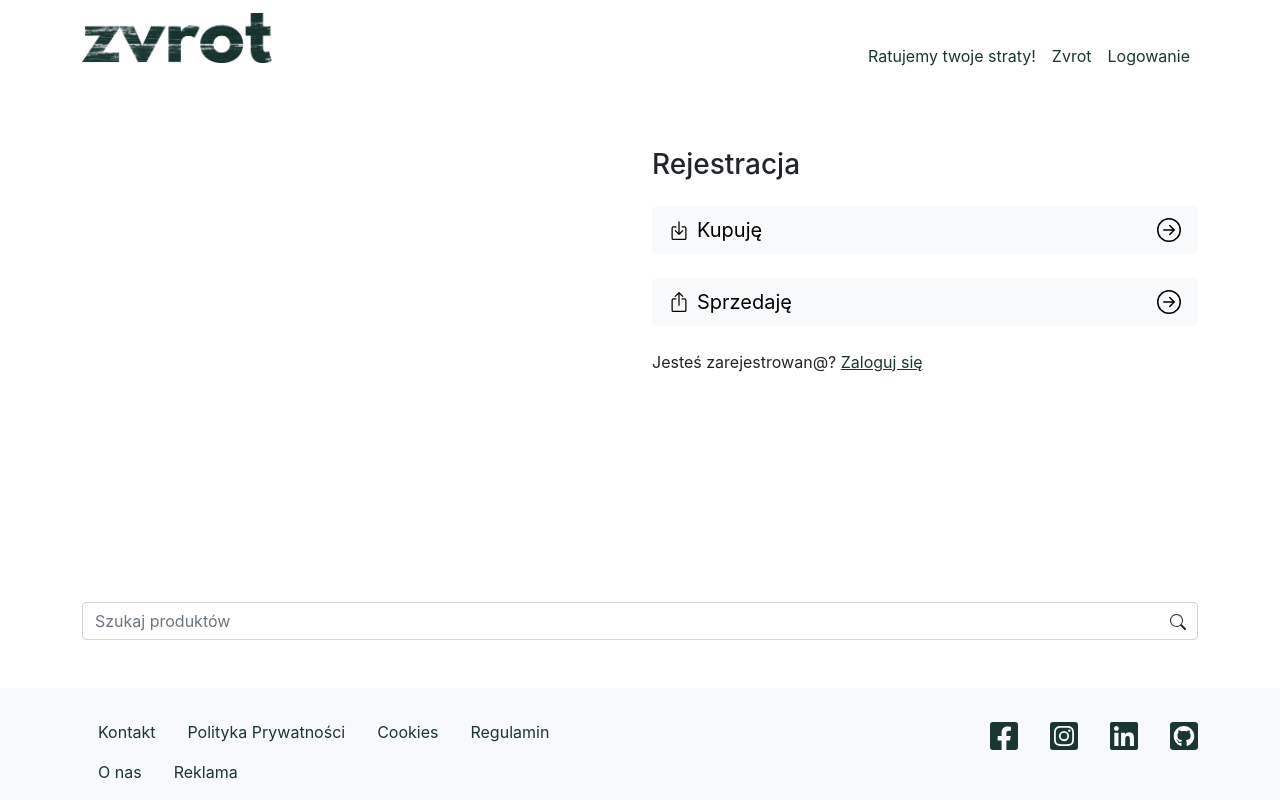
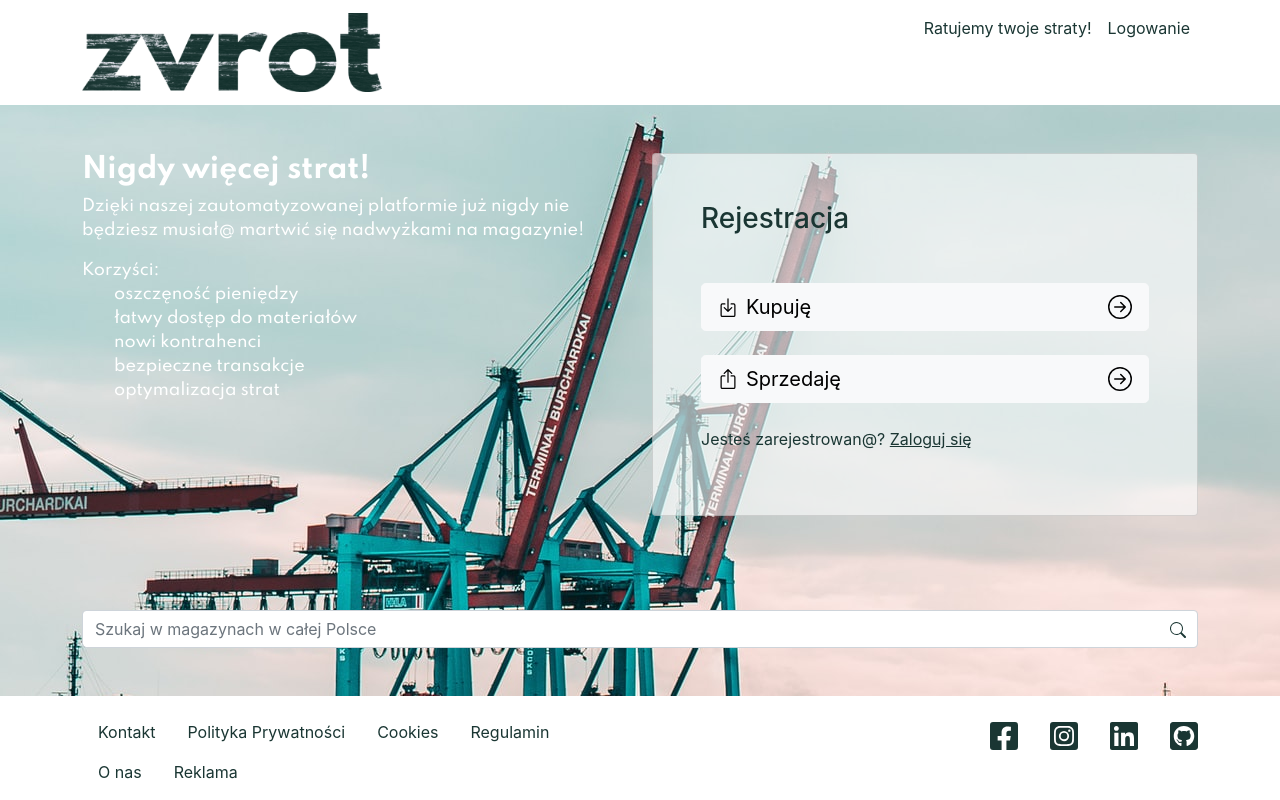
Before and after one commit to Motshe/zvrot, a React (Create React App) app in the folder zvrot/: page / in a window 1280 px wide. Built offline with nearby package versions, Linux system fonts and the light colour scheme.

Commit message:
feat: add hero

```diff
--- a/zvrot/public/index.html
+++ b/zvrot/public/index.html
@@ -27,6 +27,10 @@
     <title>ZVROT</title>
   </head>
   <body class="d-flex h-100 w-100 text-center bg-white text-dark">
+    <div class="bg-image">
+      <img src="assets/hero.jpg">
+      <span class="visually-hidden">https://unsplash.com/photos/pj4EUxBPsw4</span>
+    </div>
     <noscript>You need to enable JavaScript to run this app.</noscript>
     <div id="root" class="flex-column d-flex w-100"></div>
     <!--
--- a/zvrot/src/App.scss
+++ b/zvrot/src/App.scss
@@ -1,3 +1,4 @@
+@import url('https://fonts.googleapis.com/css2?family=Spartan:wght@500;600;700;900&display=swap');
 $main-color: #1a3633;
 
 .App {
@@ -5,7 +6,8 @@ $main-color: #1a3633;
 }
 
 .App-logo {
-  max-height: 50px;
+  max-height: 150px;
+  max-width: 300px;
   pointer-events: none;
 }
 
@@ -85,3 +87,22 @@ a {
   top: 12px;
   right: 24px
 }
+
+.text-dark {
+  color: $main-color !important;
+}
+
+.bg-image {
+  position: fixed;
+  z-index: -1;
+}
+
+h3.spartan-txt {
+  font-family: 'Spartan';
+  font-weight: 700;
+}
+
+p.spartan-txt {
+  font-family: 'Spartan';
+  font-weight: 500;
+}
--- a/zvrot/src/components/Footer/index.js
+++ b/zvrot/src/components/Footer/index.js
@@ -7,9 +7,9 @@ function Footer() {
 
     return (
 
-        <footer className="mt-auto bd-footer bg-light text-center text-sm-left">
+        <footer className="mt-auto bd-footer bg-white text-center text-sm-left">
             <Container>
-                <Row className="pt-3">
+                <Row className="pt-2">
                     <Col xs={12} md={6}>
                         <Nav className="navbar justify-content-start align-content-start flex-wrap">
                             {items.map((item, i) => {
--- a/zvrot/src/components/Header/index.js
+++ b/zvrot/src/components/Header/index.js
@@ -5,16 +5,16 @@ export default function Header() {
     return (
         <header>
             <Navbar bg="white" expand="md">
-                <Container className="align-items-end">
+                <Container className="align-items-start">
                     <Navbar.Brand href="#home">
                     <img src="/assets/logo.png" alt="zvrot logo" className="img-fluid App-logo"></img>
 
                     </Navbar.Brand>
-                    <Navbar.Toggle aria-controls="basic-navbar-nav" />
+                    <Navbar.Toggle aria-controls="basic-navbar-nav" className="mt-4" />
                     <Navbar.Collapse id="basic-navbar-nav" className="flex-grow-0">
-                        <Nav className="me-auto justify-content-end">
+                        <Nav className="me-auto">
                             <Nav.Link href="#home" className="pb-0 mt-auto">Ratujemy twoje straty!</Nav.Link>
-                            <Nav.Link href="#home" className="pb-0 mt-auto">Zvrot</Nav.Link>
+                            {/* <Nav.Link href="#home" className="pb-0 mt-auto">Zvrot</Nav.Link> */}
                             <Nav.Link href="#login" className="pb-0 mt-auto">Logowanie</Nav.Link>
                         </Nav>
                     </Navbar.Collapse>
--- /dev/null
+++ b/zvrot/src/components/Main/Description/index.js
@@ -0,0 +1,34 @@
+import React from 'react'
+
+function Description() {
+    return (
+        <>
+            <h3 className="spartan-txt">Nigdy więcej strat!</h3>
+            <p className="spartan-txt">
+                Dzięki naszej zautomatyzowanej platformie już nigdy nie będziesz musiał@ martwić się nadwyżkami na magazynie!
+            </p>
+            <p className="spartan-txt">
+                Korzyści:
+                <ul>
+                    <li>
+                        oszczęność pieniędzy
+                    </li>
+                    <li>
+                        łatwy dostęp do materiałów
+                    </li>
+                    <li>
+                        nowi kontrahenci
+                    </li>
+                    <li>
+                        bezpieczne transakcje
+                    </li>
+                    <li>
+                        optymalizacja strat
+                    </li>
+                </ul>
+            </p>
+        </>
+    )
+}
+
+export default Description
--- /dev/null
+++ b/zvrot/src/components/Main/RegistrationForm/index.js
@@ -0,0 +1,37 @@
+import React from 'react'
+import { Button, Col, Card, Form, Container, Image, Row } from 'react-bootstrap'
+
+function RegistrationForm() {
+    return (
+        <Form>
+            <h3 className="mt-0 mb-5">Rejestracja</h3>
+                    <div className="d-grid gap-4">
+                        <Button variant="light" size="lg" className="d-flex justify-content-between align-items-center">
+                            <svg xmlns="http://www.w3.org/2000/svg" width="20" height="20" fill="currentColor" class="bi bi-box-arrow-in-down" viewBox="0 0 16 16">
+                                <path fill-rule="evenodd" d="M3.5 6a.5.5 0 0 0-.5.5v8a.5.5 0 0 0 .5.5h9a.5.5 0 0 0 .5-.5v-8a.5.5 0 0 0-.5-.5h-2a.5.5 0 0 1 0-1h2A1.5 1.5 0 0 1 14 6.5v8a1.5 1.5 0 0 1-1.5 1.5h-9A1.5 1.5 0 0 1 2 14.5v-8A1.5 1.5 0 0 1 3.5 5h2a.5.5 0 0 1 0 1h-2z"/>
+                                <path fill-rule="evenodd" d="M7.646 11.854a.5.5 0 0 0 .708 0l3-3a.5.5 0 0 0-.708-.708L8.5 10.293V1.5a.5.5 0 0 0-1 0v8.793L5.354 8.146a.5.5 0 1 0-.708.708l3 3z"/>
+                            </svg>
+                            <span className="me-auto px-2">Kupuję</span>
+                            <svg xmlns="http://www.w3.org/2000/svg" width="24" height="24" fill="currentColor" class="bi bi-arrow-right-circle" viewBox="0 0 16 16">
+                                <path fill-rule="evenodd" d="M1 8a7 7 0 1 0 14 0A7 7 0 0 0 1 8zm15 0A8 8 0 1 1 0 8a8 8 0 0 1 16 0zM4.5 7.5a.5.5 0 0 0 0 1h5.793l-2.147 2.146a.5.5 0 0 0 .708.708l3-3a.5.5 0 0 0 0-.708l-3-3a.5.5 0 1 0-.708.708L10.293 7.5H4.5z"/>
+                            </svg>
+                        </Button>
+                        <Button variant="light" size="lg" className="d-flex justify-content-between align-items-center">
+                                <svg xmlns="http://www.w3.org/2000/svg" width="20" height="20" fill="currentColor" class="bi bi-box-arrow-up" viewBox="0 0 16 16">
+                                    <path fill-rule="evenodd" d="M3.5 6a.5.5 0 0 0-.5.5v8a.5.5 0 0 0 .5.5h9a.5.5 0 0 0 .5-.5v-8a.5.5 0 0 0-.5-.5h-2a.5.5 0 0 1 0-1h2A1.5 1.5 0 0 1 14 6.5v8a1.5 1.5 0 0 1-1.5 1.5h-9A1.5 1.5 0 0 1 2 14.5v-8A1.5 1.5 0 0 1 3.5 5h2a.5.5 0 0 1 0 1h-2z"/>
+                                    <path fill-rule="evenodd" d="M7.646.146a.5.5 0 0 1 .708 0l3 3a.5.5 0 0 1-.708.708L8.5 1.707V10.5a.5.5 0 0 1-1 0V1.707L5.354 3.854a.5.5 0 1 1-.708-.708l3-3z"/>
+                                </svg>
+                                <span className="me-auto px-2">Sprzedaję</span>
+                                <svg xmlns="http://www.w3.org/2000/svg" width="24" height="24" fill="currentColor" class="bi bi-arrow-right-circle" viewBox="0 0 16 16">
+                                    <path fill-rule="evenodd" d="M1 8a7 7 0 1 0 14 0A7 7 0 0 0 1 8zm15 0A8 8 0 1 1 0 8a8 8 0 0 1 16 0zM4.5 7.5a.5.5 0 0 0 0 1h5.793l-2.147 2.146a.5.5 0 0 0 .708.708l3-3a.5.5 0 0 0 0-.708l-3-3a.5.5 0 1 0-.708.708L10.293 7.5H4.5z"/>
+                                </svg>
+                        </Button>
+                        <p>
+                            Jesteś zarejestrowan@? <a href="#">Zaloguj się</a>
+                        </p>
+                    </div>
+        </Form>
+    )
+}
+
+export default RegistrationForm
--- a/zvrot/src/components/Main/index.js
+++ b/zvrot/src/components/Main/index.js
@@ -1,51 +1,34 @@
 import React from 'react'
-import { Button, Col, Container, Form, Image, Row } from 'react-bootstrap'
+import { Button, Card, Col, Container, Form, Image, Row, Text } from 'react-bootstrap'
+import Description from './Description'
+import RegistrationForm from './RegistrationForm'
 
 function Main() {
     return (
         <Container className="mt-5 text-start d-flex flex-column h-100">
 
             <Row>
-                <Col xs={12} md={6}>
-                    {/* <Image fluid src="/assets/logo-no-bg.png"/> */}
+                <Col xs={12} md={6} className="text-white">
+                    <Description />
                 </Col>
                 <Col xs={12} md={6}>
-                    <h3 className="my-4">Rejestracja</h3>
-                    <div className="d-grid gap-4">
-                        <Button variant="light" size="lg" className="d-flex justify-content-between align-items-center">
-                            <svg xmlns="http://www.w3.org/2000/svg" width="20" height="20" fill="currentColor" class="bi bi-box-arrow-in-down" viewBox="0 0 16 16">
-                                <path fill-rule="evenodd" d="M3.5 6a.5.5 0 0 0-.5.5v8a.5.5 0 0 0 .5.5h9a.5.5 0 0 0 .5-.5v-8a.5.5 0 0 0-.5-.5h-2a.5.5 0 0 1 0-1h2A1.5 1.5 0 0 1 14 6.5v8a1.5 1.5 0 0 1-1.5 1.5h-9A1.5 1.5 0 0 1 2 14.5v-8A1.5 1.5 0 0 1 3.5 5h2a.5.5 0 0 1 0 1h-2z"/>
-                                <path fill-rule="evenodd" d="M7.646 11.854a.5.5 0 0 0 .708 0l3-3a.5.5 0 0 0-.708-.708L8.5 10.293V1.5a.5.5 0 0 0-1 0v8.793L5.354 8.146a.5.5 0 1 0-.708.708l3 3z"/>
-                            </svg>
-                            <span className="me-auto px-2">Kupuję</span>
-                            <svg xmlns="http://www.w3.org/2000/svg" width="24" height="24" fill="currentColor" class="bi bi-arrow-right-circle" viewBox="0 0 16 16">
-                                <path fill-rule="evenodd" d="M1 8a7 7 0 1 0 14 0A7 7 0 0 0 1 8zm15 0A8 8 0 1 1 0 8a8 8 0 0 1 16 0zM4.5 7.5a.5.5 0 0 0 0 1h5.793l-2.147 2.146a.5.5 0 0 0 .708.708l3-3a.5.5 0 0 0 0-.708l-3-3a.5.5 0 1 0-.708.708L10.293 7.5H4.5z"/>
-                            </svg>
-                        </Button>
-                        <Button variant="light" size="lg" className="d-flex justify-content-between align-items-center">
-                                <svg xmlns="http://www.w3.org/2000/svg" width="20" height="20" fill="currentColor" class="bi bi-box-arrow-up" viewBox="0 0 16 16">
-                                    <path fill-rule="evenodd" d="M3.5 6a.5.5 0 0 0-.5.5v8a.5.5 0 0 0 .5.5h9a.5.5 0 0 0 .5-.5v-8a.5.5 0 0 0-.5-.5h-2a.5.5 0 0 1 0-1h2A1.5 1.5 0 0 1 14 6.5v8a1.5 1.5 0 0 1-1.5 1.5h-9A1.5 1.5 0 0 1 2 14.5v-8A1.5 1.5 0 0 1 3.5 5h2a.5.5 0 0 1 0 1h-2z"/>
-                                    <path fill-rule="evenodd" d="M7.646.146a.5.5 0 0 1 .708 0l3 3a.5.5 0 0 1-.708.708L8.5 1.707V10.5a.5.5 0 0 1-1 0V1.707L5.354 3.854a.5.5 0 1 1-.708-.708l3-3z"/>
-                                </svg>
-                                <span className="me-auto px-2">Sprzedaję</span>
-                                <svg xmlns="http://www.w3.org/2000/svg" width="24" height="24" fill="currentColor" class="bi bi-arrow-right-circle" viewBox="0 0 16 16">
-                                    <path fill-rule="evenodd" d="M1 8a7 7 0 1 0 14 0A7 7 0 0 0 1 8zm15 0A8 8 0 1 1 0 8a8 8 0 0 1 16 0zM4.5 7.5a.5.5 0 0 0 0 1h5.793l-2.147 2.146a.5.5 0 0 0 .708.708l3-3a.5.5 0 0 0 0-.708l-3-3a.5.5 0 1 0-.708.708L10.293 7.5H4.5z"/>
-                                </svg>
-                        </Button>
-                        <p>
-                            Jesteś zarejestrowan@? <a href="#">Zaloguj się</a>
-                        </p>
-                    </div>
+                    <Card style={{backgroundColor:"#fff9"}}>
+                        <Card.Body className="p-5">
+                            <RegistrationForm />
+                        </Card.Body>
+                    </Card>
                 </Col>
             </Row>
+
             <Row className="mt-auto" xs={12} md={8}>
                 <div class="search my-5">
                     <svg xmlns="http://www.w3.org/2000/svg" width="16" height="16" fill="currentColor" class="bi bi-search" viewBox="0 0 16 16">
                         <path d="M11.742 10.344a6.5 6.5 0 1 0-1.397 1.398h-.001c.03.04.062.078.098.115l3.85 3.85a1 1 0 0 0 1.415-1.414l-3.85-3.85a1.007 1.007 0 0 0-.115-.1zM12 6.5a5.5 5.5 0 1 1-11 0 5.5 5.5 0 0 1 11 0z"/>
                     </svg>
-                    <input type="text" class="form-control" placeholder="Szukaj produktów"></input>
+                    <input type="text" class="form-control" placeholder="Szukaj w magazynach w całej Polsce"></input>
                 </div>
             </Row>
+
 
         </Container>
     )
```
Also changed, not shown: zvrot/public/assets/hero.jpg (added).
